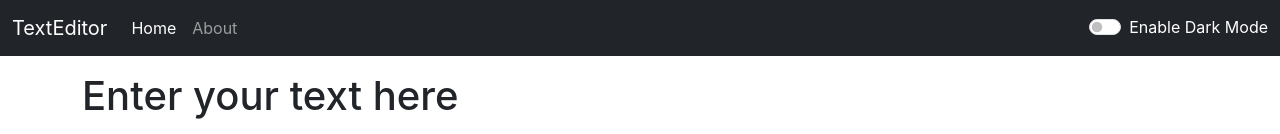
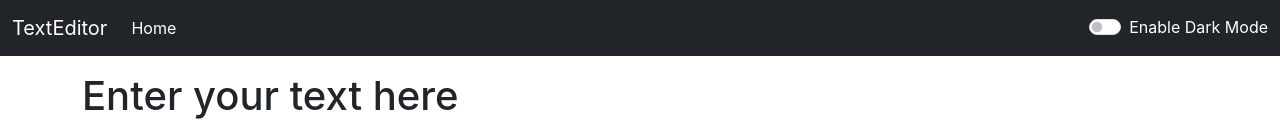
Before and after one commit to SiddheshKondar/Convert-Your-Text, a React (Create React App) app: page / in a window 1280 px wide. Shown: the top 134 px of the page. Built offline with nearby package versions, Linux system fonts and the light colour scheme.

Commit message:
initial commit

```diff
--- a/package.json
+++ b/package.json
@@ -1,5 +1,5 @@
 {
-  "homepage": "https://SiddheshKondar.github.io/Convert-your-Text",
+  "homepage": "https://SiddheshKondar.github.io/Convert-Your-Text",
   "name": "CONVERT-YOUR-TEXT",
   "version": "0.1.0",
   "private": true,
--- a/src/App.js
+++ b/src/App.js
@@ -29,7 +29,7 @@ function App() {
   const togglemode = () => {
     if (mode === "light") {
       setmode("dark");
-      setswitchbtn("Enable Light Mode");
+      setswitchbtn("Enable Dark Mode");
       document.body.style.backgroundColor = "#113863";
       document.body.style.color = "white";
       showalert("Dark mode has been enabled", "success");
--- a/src/Components/Navbar.js
+++ b/src/Components/Navbar.js
@@ -6,7 +6,6 @@ export default function (props) {
     <>
 <nav className={`navbar navbar-expand-lg navbar-${/*props.mode==="light"?"secondary":*/"dark"} bg-${/*props.mode==="light"?"secondary":*/"dark"}`}>
   <div className="container-fluid">
-  <link rel="manifest" href="%PUBLIC_URL%/manifest.json" />
     <a className="navbar-brand" href="#">{props.title}</a>
     <button className="navbar-toggler" type="button" data-bs-toggle="collapse" data-bs-target="#navbarSupportedContent" aria-controls="navbarSupportedContent" aria-expanded="false" aria-label="Toggle navigation">
       <span className="navbar-toggler-icon" />
@@ -16,9 +15,9 @@ export default function (props) {
         <li className="nav-item">
           <a className="nav-link active" aria-current="page" href="#">Home</a>
         </li>
-        <li className="nav-item">
+        {/* <li className="nav-item">
           <a className="nav-link" href="#">About </a>
-        </li>
+        </li> */}
 
       </ul>
       <div className={`form-check form-switch text-${props.mode === "light"? "dark":"light"}`}>
```
